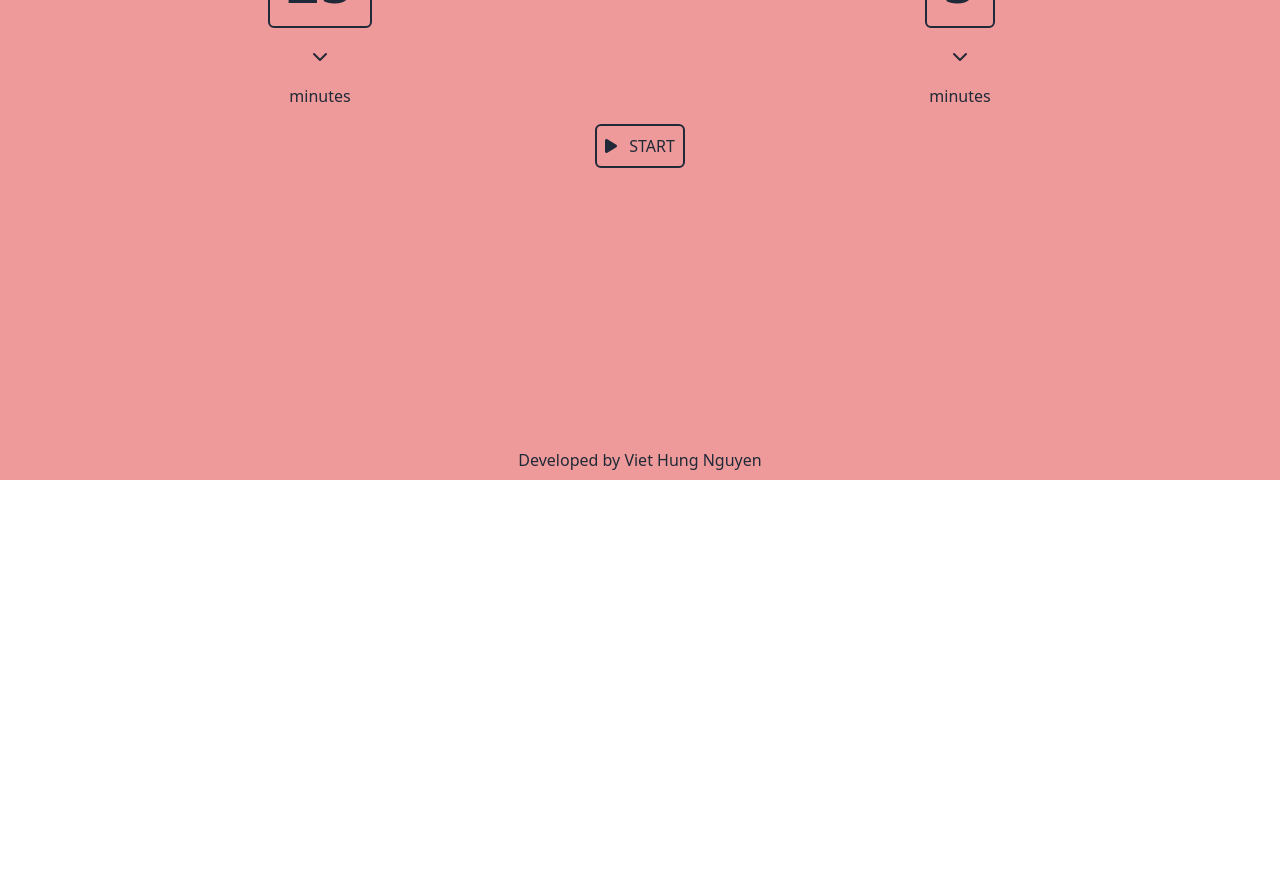
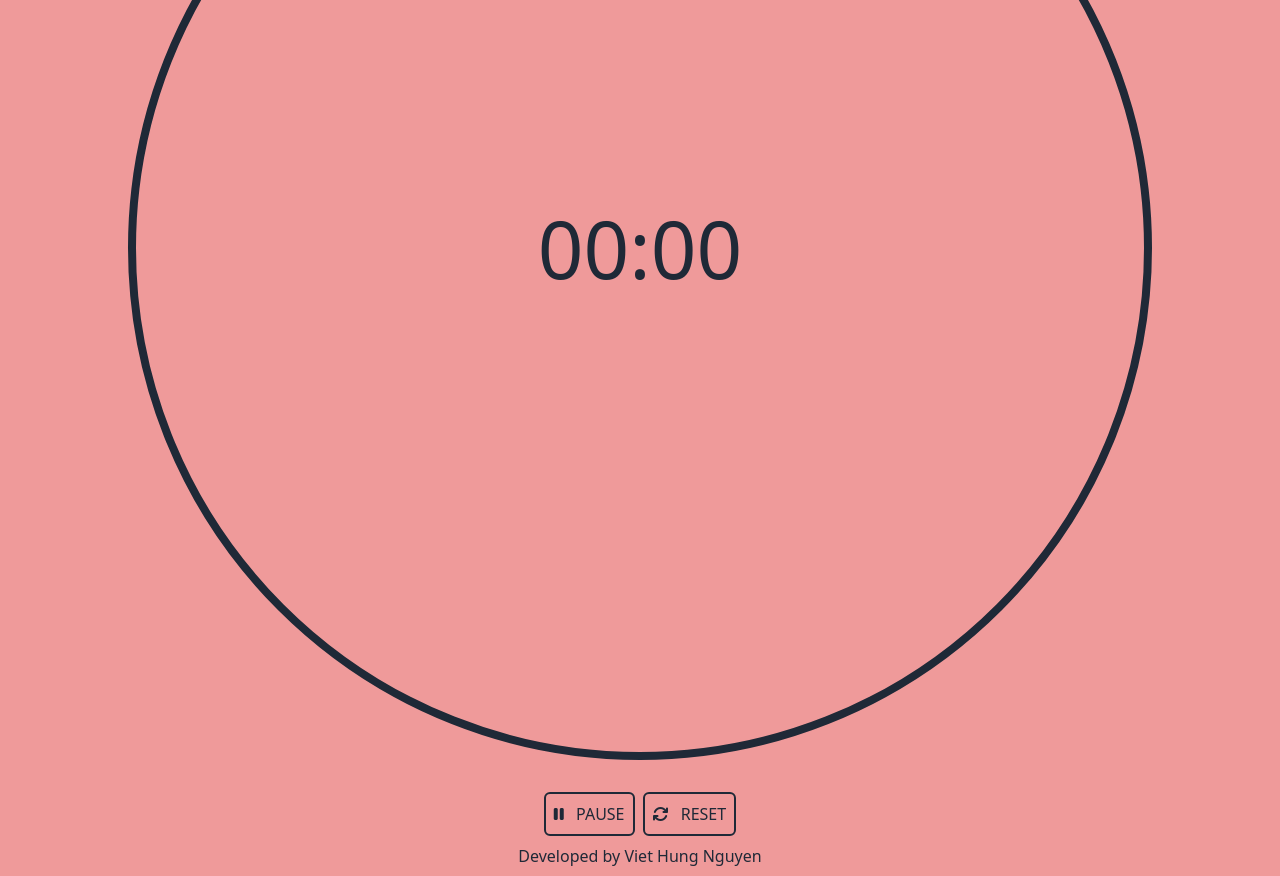
Before and after one commit to viethung7899/pomodoro, a Svelte app: page / in a window 1280 px wide. Shown: the part 320-1196 px from the top of the page. Before the commit the page ends 800 px from the top, so only its background shows below. Built offline with nearby package versions, Linux system fonts and the light colour scheme.

Commit message:
Add timer layout

```diff
--- a/src/Pomodoro.svelte
+++ b/src/Pomodoro.svelte
@@ -1,16 +1,17 @@
 <script lang="ts">
-  import Main from './components/Main.svelte';
   import Nav from './components/Nav.svelte';
+  import Selection from './components/Selection.svelte';
+  import Timer from './components/Timer.svelte';
 </script>
 
 <div
   class="flex flex-col
-    w-screen h-screen
+    w-screen min-h-screen
     text-gray-800 dark:text-fill
     bg-fill dark:bg-gray-800"
 >
   <Nav />
-  <Main />
+  <Timer />
 
   <!-- Footer -->
   <div class="text-center py-2">Developed by Viet Hung Nguyen</div>
--- /dev/null
+++ b/src/components/Button.svelte
@@ -0,0 +1,12 @@
+<script lang="ts">
+  export let icon: string;
+  export let title: string;
+</script>
+
+<button
+  class="mt-4 rounded-md border-2 p-2 border-gray-800 dark:border-fill hover:bg-gray-800
+  hover:text-fill dark:hover:text-gray-800 dark:hover:bg-fill"
+>
+  <i class="{icon} mr-2" />
+  {title}
+</button>
--- a/src/components/Main.svelte
+++ b/src/components/Selection.svelte
@@ -1,5 +1,6 @@
 <script lang="ts">
   import { timer } from '../utils/timer';
+  import Button from './Button.svelte';
   import ThemeOption from './ThemeOption.svelte';
   import TimeSelector from './TimeSelector.svelte';
 
@@ -12,11 +13,5 @@
     <TimeSelector title="Work session" session={workSession} />
     <TimeSelector title="Break session" session={breakSession} />
   </div>
-  <button
-    class="mt-4 rounded-md border-2 p-2 border-gray-800 dark:border-fill hover:bg-gray-800
-  hover:text-fill dark:hover:text-gray-800 dark:hover:bg-fill"
-  >
-    <i class="fas fa-play mr-2" />
-    START
-  </button>
+  <Button title="START" icon="fas fa-play" />
 </div>
--- /dev/null
+++ b/src/components/Timer.svelte
@@ -0,0 +1,44 @@
+<script>
+  import Button from './Button.svelte';
+</script>
+
+<div class="flex-grow flex flex-col items-center justify-center space-y-4">
+  <div
+    class="round flex items-center justify-center border-gray-800 dark:border-fill rounded-full"
+  >
+    <div class="timer items-center">00:00</div>
+  </div>
+  <div class="flex flex-row space-x-2">
+    <Button title="PAUSE" icon="fa fa-pause" />
+    <Button title="RESET" icon="fa fa-refresh" />
+  </div>
+</div>
+
+<style lang="postcss">
+  .round {
+    width: 80%;
+    border-width: 0.5em;
+  }
+
+  .round::after {
+    content: '';
+    display: block;
+    padding-bottom: 100%;
+  }
+
+  .timer {
+    font-size: 5rem;
+  }
+
+  @screen sm {
+    .timer {
+      font-size: 10em;
+    }
+  }
+
+  @screen xl {
+    .timer {
+      font-size: 20em;
+    }
+  }
+</style>
```
